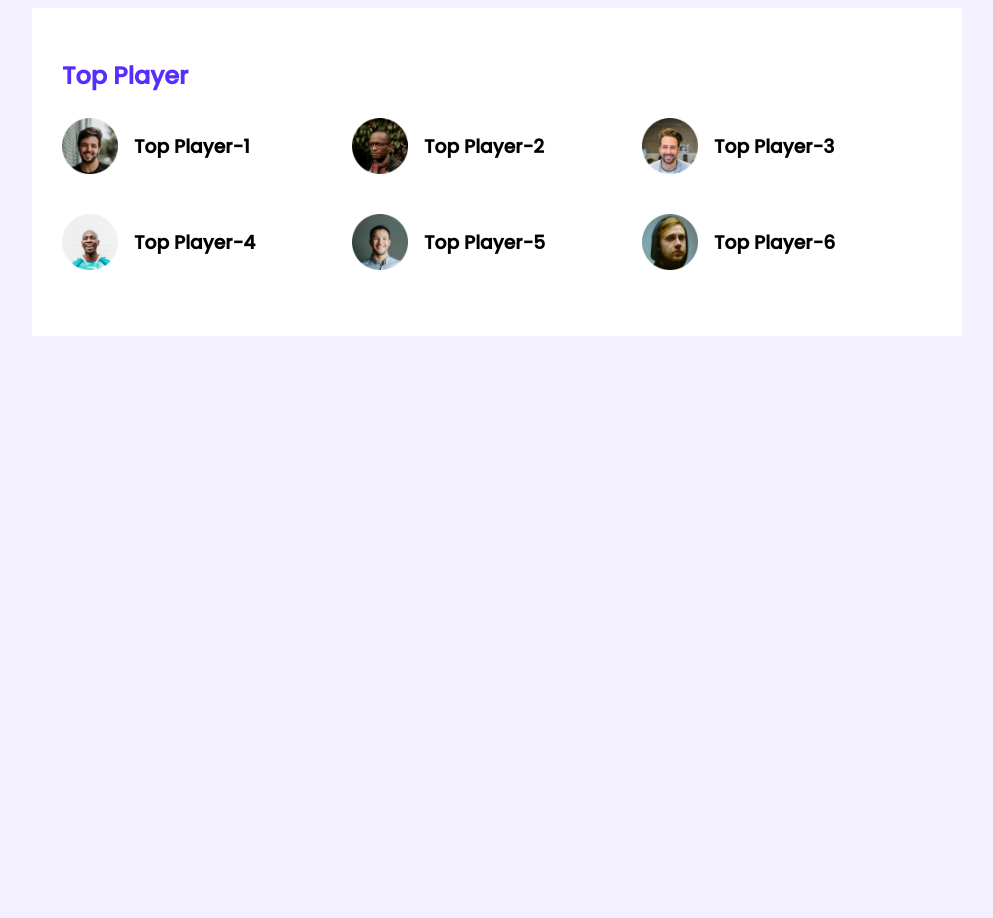
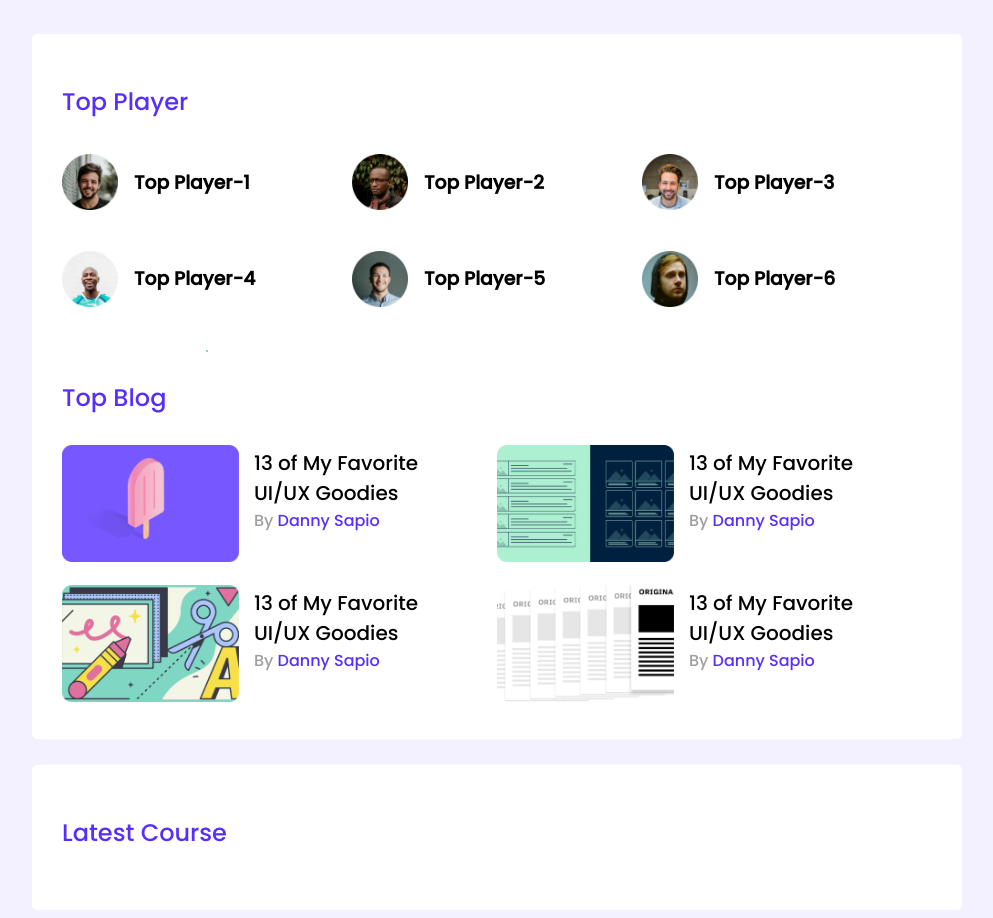
Before and after one commit to Hasanul-Alam/leader_board_css3, a plain HTML site: page index.html in a window 1280 px wide. Shown: the whole page, without its empty margins (143-1136 px from the left). Before the commit the page ends 800 px from the top, so only its background shows below. Drawn offline with Linux system fonts and the light colour scheme.

Commit message:
latest course started

```diff
--- a/index.html
+++ b/index.html
@@ -46,7 +46,52 @@
                         <img src="images/players/player-6.png" alt="player_image">
                         <h3 class="player_name">Top Player-6</h3>
                     </div>
+                    <hr>
                 </div>
+                <div class="top_blogs">
+                    <h2 class="section_title">Top Blog</h2>
+                    <div class="blog_article">
+                        <article class="blog">
+                            <div class="blog_img">
+                                <img src="images/blogs/blog-1.png" alt="blog_picture">
+                            </div>
+                            <div class="blog_des">
+                                <h2>13 of My Favorite UI/UX Goodies</h2>
+                                <p>By <a href="#">Danny Sapio</a></p>
+                            </div>
+                        </article>
+                        <article class="blog">
+                            <div class="blog_img">
+                                <img src="images/blogs/blog-2.png" alt="blog_picture">
+                            </div>
+                            <div class="blog_des">
+                                <h2>13 of My Favorite UI/UX Goodies</h2>
+                                <p>By <a href="#">Danny Sapio</a></p>
+                            </div>
+                        </article>
+                        <article class="blog">
+                            <div class="blog_img">
+                                <img src="images/blogs/blog-3.png" alt="blog_picture">
+                            </div>
+                            <div class="blog_des">
+                                <h2>13 of My Favorite UI/UX Goodies</h2>
+                                <p>By <a href="#">Danny Sapio</a></p>
+                            </div>
+                        </article>
+                        <article class="blog">
+                            <div class="blog_img">
+                                <img src="images/blogs/blog-4.png" alt="blog_picture">
+                            </div>
+                            <div class="blog_des">
+                                <h2>13 of My Favorite UI/UX Goodies</h2>
+                                <p>By <a href="#">Danny Sapio</a></p>
+                            </div>
+                        </article>
+                    </div>
+                </div>
+            </section>
+            <section class="latest_course container">
+                <h2 class="section_title">Latest Course</h2>
             </section>
         </main>
     </header>
--- a/styles/style.css
+++ b/styles/style.css
@@ -6,16 +6,24 @@ body{
 }
 main{
     display: flex;
-    justify-content: center;
+    flex-direction: column;
+    align-items: center;
 }
 .container{
     background-color: #FFFFFF;
     width: 870px;
     padding: 30px;
+    margin-top: 26px;
+    border-radius: 5px;
 }
 .section_title{
     color: #562EFF;
     font-size: 24px;
+    margin-bottom: 30px;
+    font-weight: normal;
+}
+hr{
+    border: 1px solid skyblue;
 }
 .players{
     display: grid;
@@ -33,3 +41,34 @@ main{
 .player_name{
     margin-left: 16px;
 }
+.blog_article{
+    display: grid;
+    grid-template-columns: 1fr 1fr;
+    grid-row-gap: 16px;
+}
+.blog{
+    display: flex;
+    width: 375px;
+}
+.blog_img img{
+    width: 177px;
+    height: 117px;
+}
+.blog_des{
+    margin-left: 15px;
+    margin-top: 3px;
+}
+.blog_des h2{
+    margin: 0;
+    font-size: 20px;
+    font-weight: 400;
+}
+.blog_des p{
+    margin: 0;
+    font-size: 16px;
+    color: #9F9F9F;
+}
+.blog_des a{
+    text-decoration: none;
+    color: #562EFF;
+}
```
